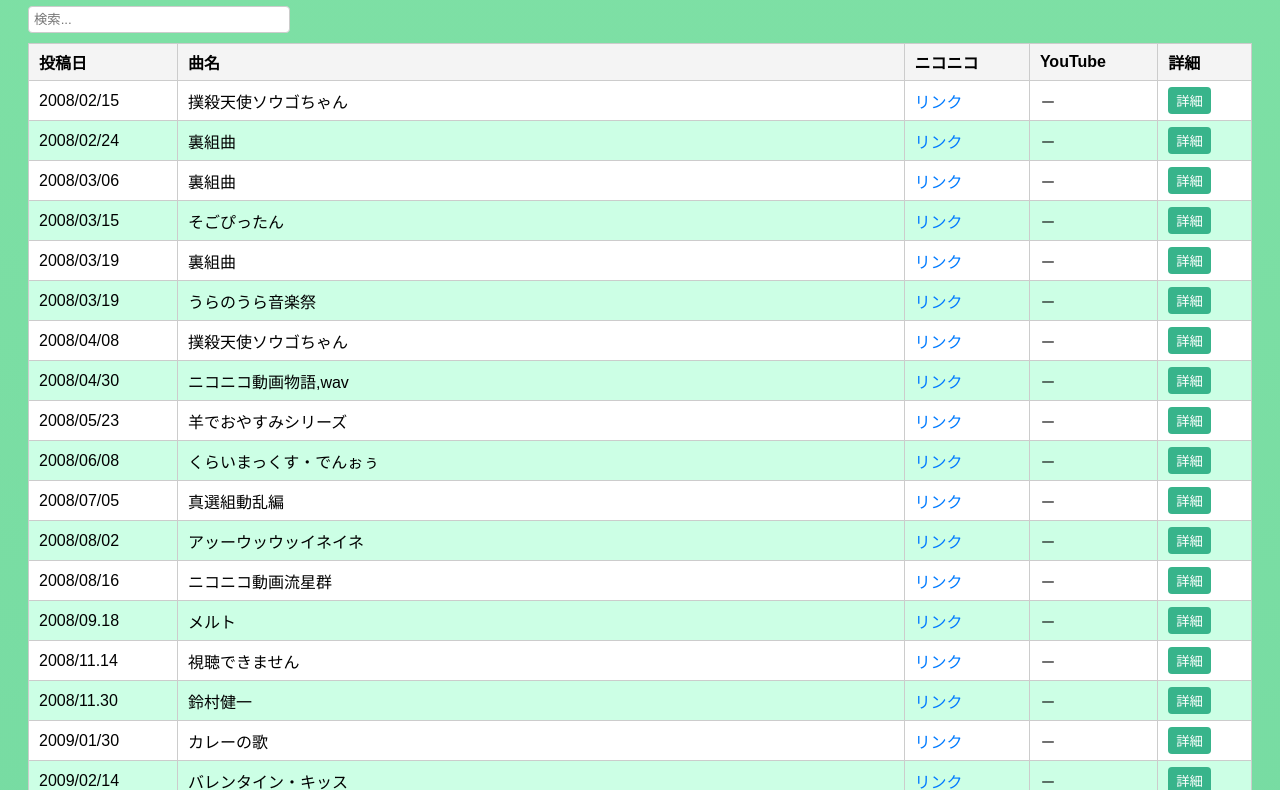
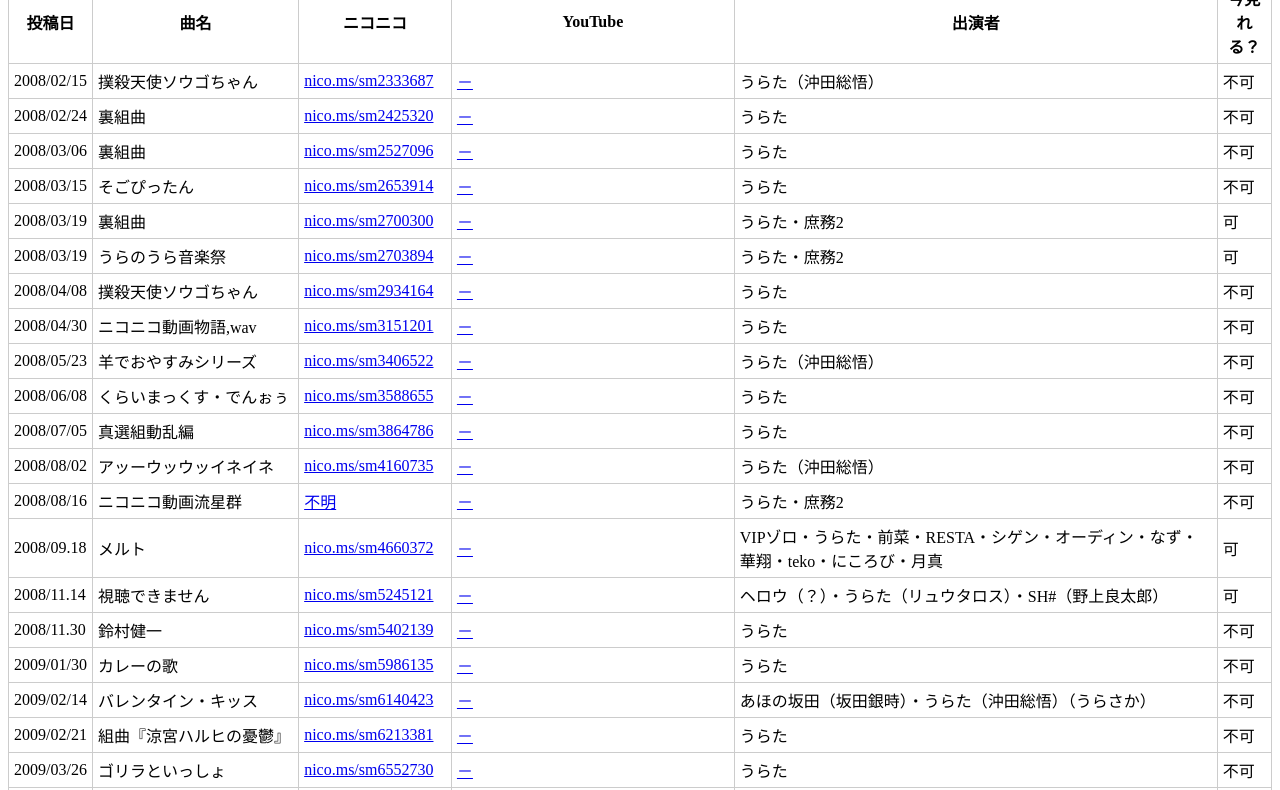
Before and after one commit to 7serua/urt_collection, a plain HTML site: page index.html in a window 1280 px wide. Shown: the part 109-899 px from the top of the page. Drawn offline with Linux system fonts and the light colour scheme.

Commit message:
Update index.html

```diff
--- a/index.html
+++ b/index.html
@@ -4,70 +4,12 @@
 <meta charset="UTF-8">
 <title>動画リスト</title>
 <style>
-body {
-  background: linear-gradient(to bottom, #7ee0a5, #38b48b, #ccffe5);
-  font-family: Arial, sans-serif;
-  padding: 20px;
-  color: #000;
-}
-
-h1 { text-align:center; color:#fff; margin-bottom:20px; }
-
-#searchInput {
-  margin-bottom:10px;
-  padding:5px;
-  width:250px;
-  border:1px solid #ccc;
-  border-radius:4px;
-}
-
-table {
-  border-collapse: collapse;
-  width: 100%;
-  background-color: #fff;
-}
-
-th, td {
-  border: 1px solid #ccc;
-  padding: 6px 10px;
-  text-align: left;
-  word-break: break-word;
-  white-space: normal;
-}
-
-th { background-color: #f4f4f4; }
-
-#videoTable tbody tr:nth-child(odd) { background-color: #ffffff; }
-#videoTable tbody tr:nth-child(even) { background-color: #ccffe5; }
-tr:hover { background-color: #b3e5fc; }
-
-a { color: #007bff; text-decoration: none; }
-a:hover { text-decoration: underline; }
-
-button {
-  padding: 4px 8px;
-  border: none;
-  background-color: #38b48b;
-  color: #fff;
-  border-radius: 4px;
-  cursor: pointer;
-}
-button:hover { background-color: #2e8b57; }
-
-/* モーダル */
-#modal { display:none; position:fixed; top:0; left:0; width:100%; height:100%; background:rgba(0,0,0,0.5);}
-#modalContent { background:#fff; margin:10% auto; padding:20px; width:80%; max-width:500px; border-radius:8px; position: relative; }
-#modalClose { position:absolute; top:10px; right:10px; cursor:pointer; font-weight:bold; }
-
-/* YouTube欄スリム化 */
-td.youtube a { display:inline-block; max-width:150px; overflow:hidden; text-overflow:ellipsis; white-space:nowrap; }
+  table { border-collapse: collapse; width: 100%; }
+  th, td { border: 1px solid #ccc; padding: 5px; }
 </style>
 </head>
 <body>
-
 <h1>動画リスト</h1>
-<input id="searchInput" placeholder="検索...">
-
 <table id="videoTable">
   <thead>
     <tr>
@@ -75,60 +17,31 @@ td.youtube a { display:inline-block; max-width:150px; overflow:hidden; text-over
       <th>曲名</th>
       <th>ニコニコ</th>
       <th>YouTube</th>
-      <th>詳細</th>
-      <th style="display:none;">出演者検索用</th>
+      <th>出演者</th>
+      <th>今見れる？</th>
     </tr>
   </thead>
   <tbody></tbody>
 </table>
 
-<div id="modal">
-  <div id="modalContent">
-    <span id="modalClose" onclick="document.getElementById('modal').style.display='none'">&times;</span>
-    <div id="modalDetails"></div>
-  </div>
-</div>
-
 <script>
 fetch('data.json')
-.then(res => res.json())
-.then(data => {
-  const tbody = document.querySelector('#videoTable tbody');
-  data.forEach((item,index)=>{
-    const tr = document.createElement('tr');
-    tr.innerHTML = `
-      <td>${item["投稿日"]}</td>
-      <td>${item["曲名"]}</td>
-      <td>${item["ニコニコ"]!=="－"?`<a href="${item["ニコニコ"]}" target="_blank">リンク</a>`:"－"}</td>
-      <td class="youtube">${item["YouTube"]!=="－"?`<a href="${item["YouTube"]}" target="_blank">リンク</a>`:"－"}</td>
-      <td><button onclick="showDetails(${index})">詳細</button></td>
-      <td style="display:none;">${item["出演者"]}</td>
-    `;
-    tbody.appendChild(tr);
-  });
-
-  window.showDetails = function(index){
-    const item = data[index];
-    document.getElementById('modalDetails').innerHTML = `
-      <p><strong>イラスト:</strong> ${item["イラスト"]}</p>
-      <p><strong>本家様:</strong> ${item["本家様"]!=="オリジナル曲"?`<a href="${item["本家様"]}" target="_blank">リンク</a>`:"－"}</p>
-      <p><strong>本家制作:</strong> ${item["本家制作"]}</p>
-      <p><strong>今見れる？:</strong> ${item["今見れる？"]}</p>
-      <p><strong>備考:</strong> ${item["備考"]}</p>
-    `;
-    document.getElementById('modal').style.display='block';
-  }
-
-  // 検索（曲名、ニコニコ、YouTube、出演者）
-  document.getElementById('searchInput').addEventListener('input',function(){
-    const filter = this.value.toLowerCase();
-    document.querySelectorAll('#videoTable tbody tr').forEach(row=>{
-      const text = row.textContent.toLowerCase();
-      row.style.display = text.includes(filter) ? '' : 'none';
+  .then(response => response.json())
+  .then(data => {
+    const tbody = document.querySelector('#videoTable tbody');
+    data.forEach(item => {
+      const row = document.createElement('tr');
+      row.innerHTML = `
+        <td>${item['投稿日']}</td>
+        <td>${item['曲名']}</td>
+        <td><a href="${item['ニコニコ']}" target="_blank">${item['ニコニコ']}</a></td>
+        <td><a href="${item['YouTube']}" target="_blank">${item['YouTube']}</a></td>
+        <td>${item['出演者']}</td>
+        <td>${item['今見れる？']}</td>
+      `;
+      tbody.appendChild(row);
     });
   });
-
-});
 </script>
 </body>
 </html>
```
